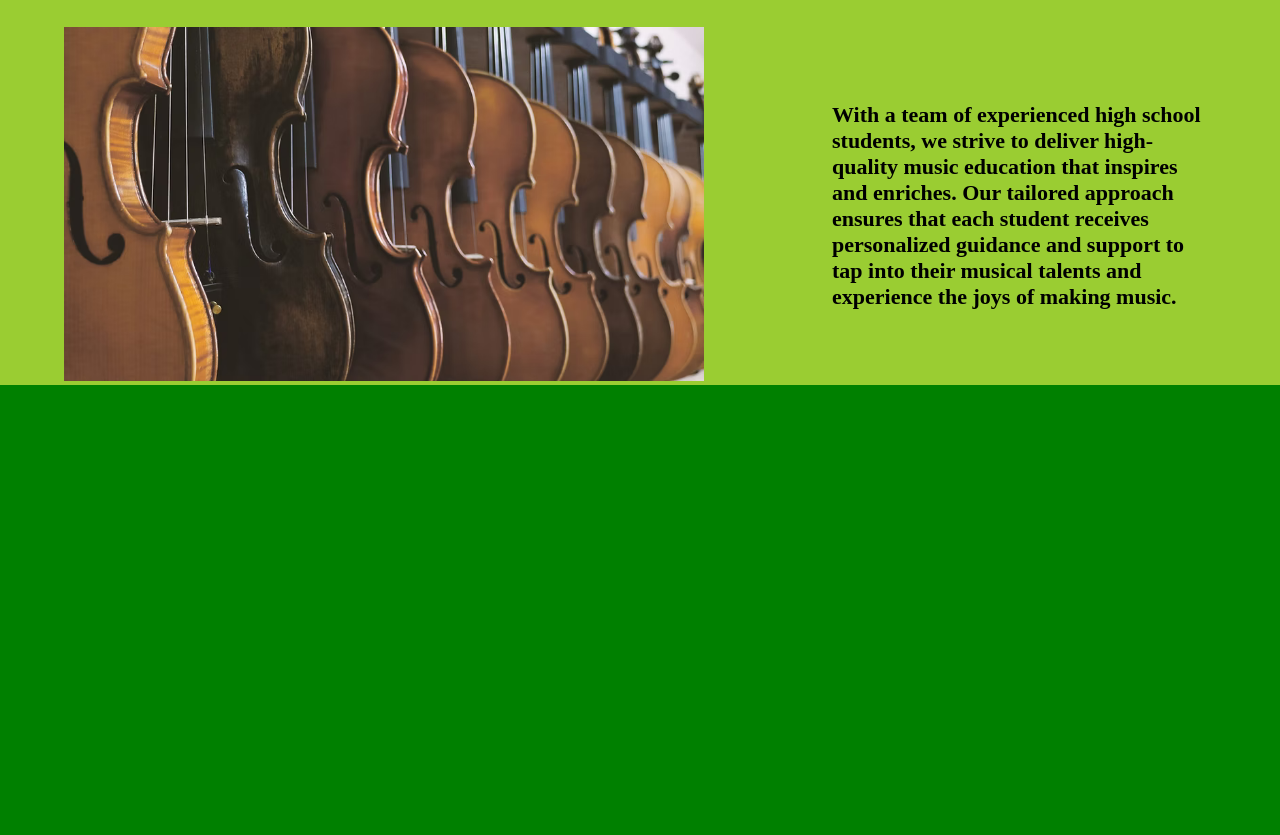
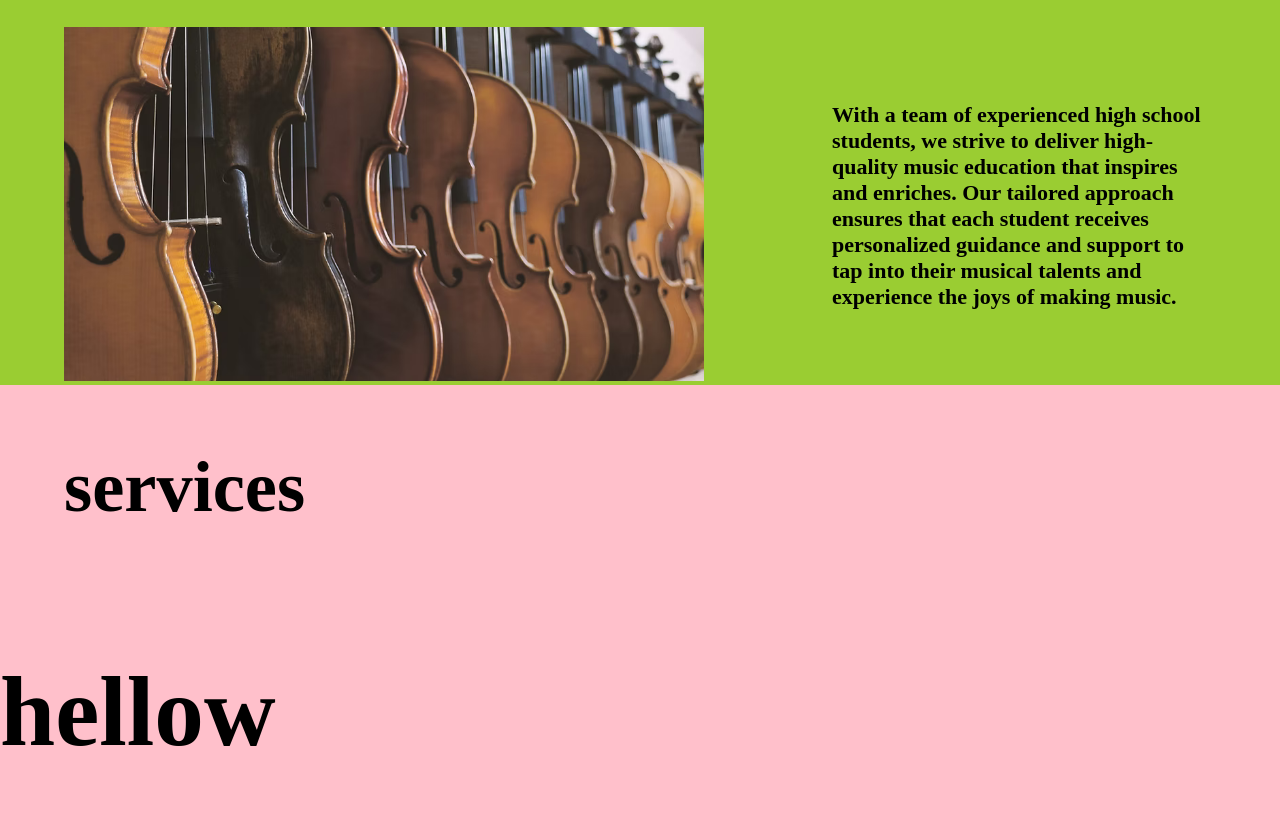
Before and after one commit to ember3141/tuttitutors.com, a plain HTML site: page index.html in a window 1280 px wide. Shown: the part 849-1684 px from the top of the page. Before the commit the page ends 1234 px from the top, so only its background shows below. Drawn offline with Linux system fonts and the light colour scheme.

Commit message:
modified:   index.html 	modified:   style/main.css

```diff
--- a/index.html
+++ b/index.html
@@ -69,6 +69,19 @@
                 </h4>
             </div>
         </div>
+        <div class="section" style="background:pink;">
+            <div class="group left">
+                <div class="item">
+                <h2>services</h2>
+            </div>
+
+            </div>
+            <div class="listgrid">
+                <div class="gridelement">
+                    <h1>hellow</h4>
+                </div>
+            </div>
+        </div>
 </body>
 
 </html>
--- a/style/main.css
+++ b/style/main.css
@@ -112,3 +112,8 @@ img {
     width: auto\9; /* ie8 */
     min-width: 50vw;
 }
+
+.listgrid{
+    display: flex;
+    flex-direction: row;
+}
```
